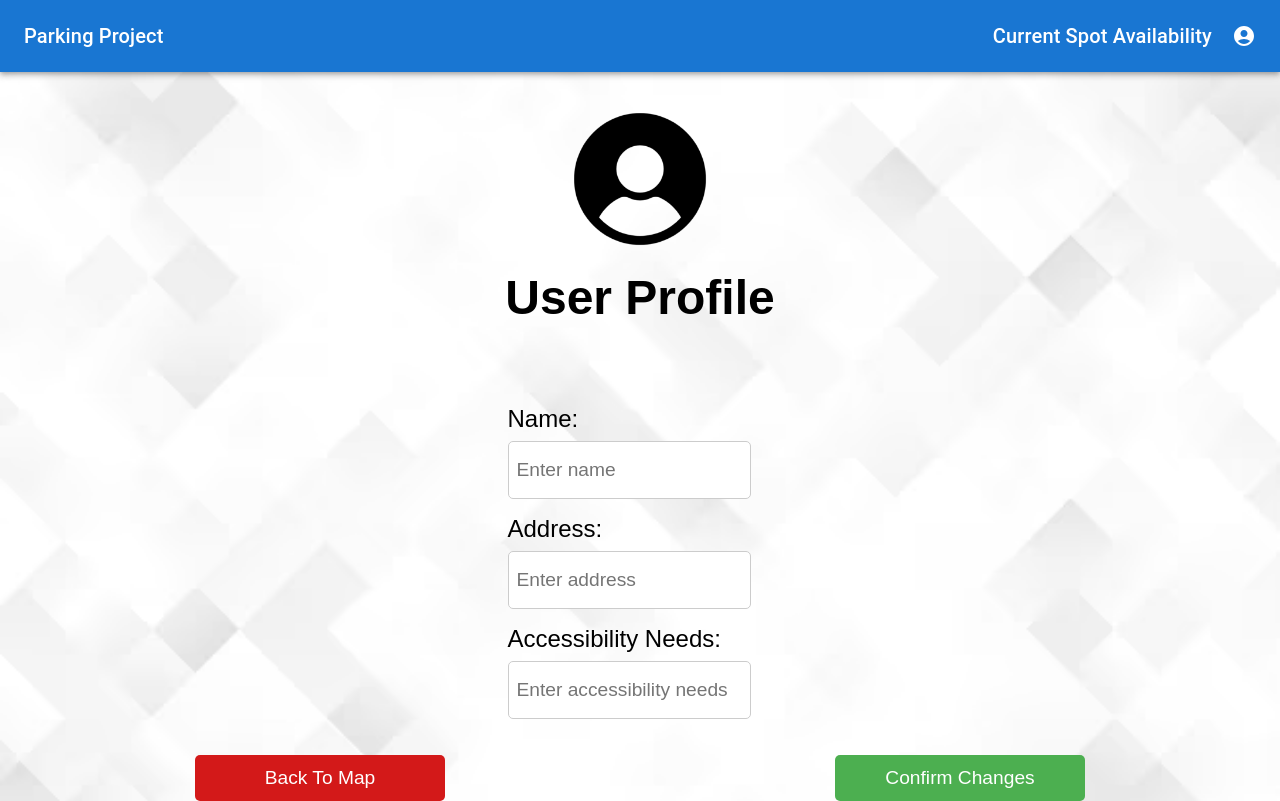
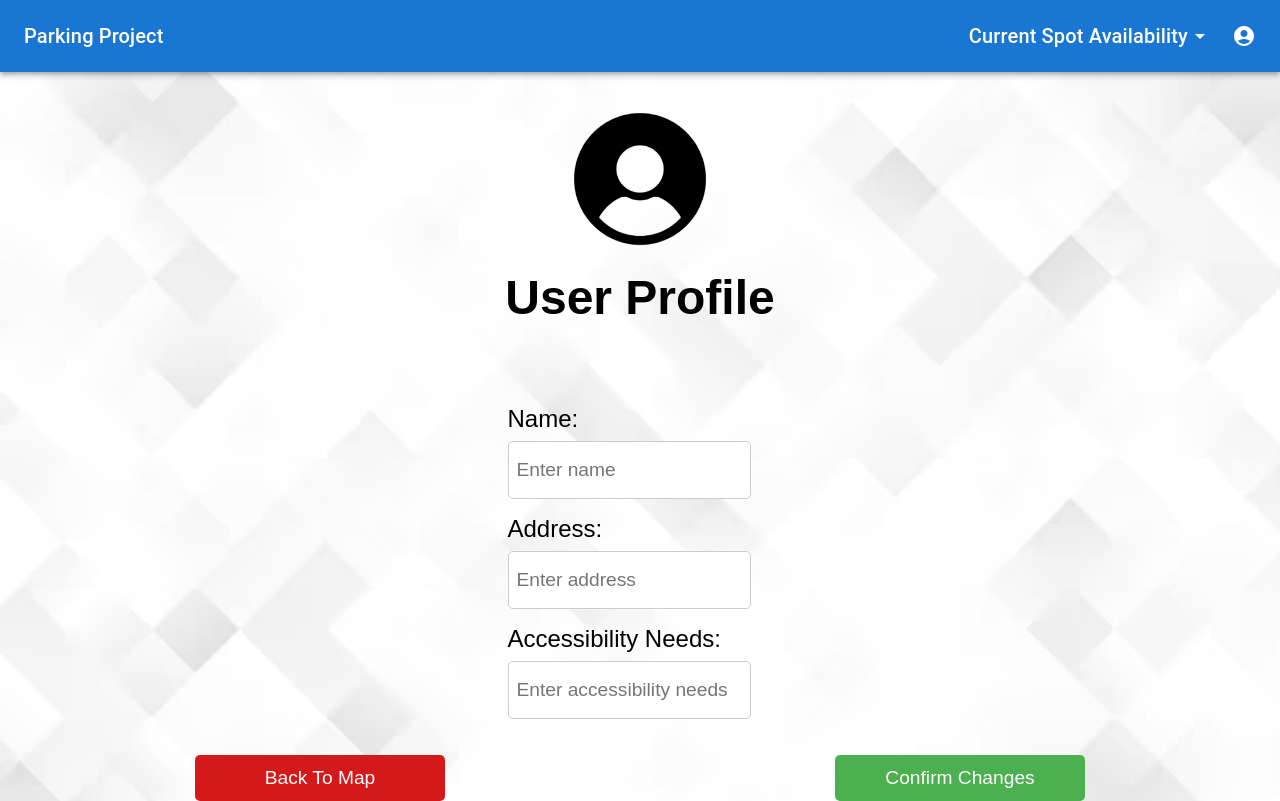
Before and after one commit to hafeefas/HCIParking, a React (Create React App) app: page /HCIParking/user-profiles in a window 1280 px wide. Built offline with nearby package versions, Linux system fonts and the light colour scheme.

Commit message:
Added dropdown symbol near symbol on dropdown

```diff
--- a/src/components/Navbar.js
+++ b/src/components/Navbar.js
@@ -9,6 +9,7 @@ import Typography from "@mui/material/Typography";
 import MenuItem from "@mui/material/MenuItem";
 import Menu from "@mui/material/Menu";
 import { Link } from 'react-router-dom'
+import ArrowDropDownIcon from '@mui/icons-material/ArrowDropDown';
 
 import AccountCircle from "@mui/icons-material/AccountCircle";
 import MoreIcon from "@mui/icons-material/MoreVert";
@@ -128,7 +129,7 @@ export default function PrimarySearchAppBar({ spots }) {
             sx={{ display: { xs: "none", sm: "block" } }}
           >
 
-            <p onClick={() => window.location.href = '/HCIParking/'} style={{cursor:"pointer"}}>Parking Project</p>
+            <p onClick={() => window.location.href = '/HCIParking/'} style={{ cursor: "pointer" }}>Parking Project</p>
           </Typography>
           <Box sx={{ flexGrow: 1 }} />
           <StyledIconButton onClick={handleDrawerOpen}>
@@ -136,11 +137,14 @@ export default function PrimarySearchAppBar({ spots }) {
               variant="h6"
               noWrap
               component="div"
-              sx={{ display: { xs: "none", sm: "block" }, cursor: "pointer" }}
+              sx={{ display: { xs: 'none', sm: 'block' }, cursor: 'pointer' }}
             >
               Current Spot Availability
             </Typography>
+            <ArrowDropDownIcon />
           </StyledIconButton>
+
+
           <Box sx={{ display: { xs: "none", md: "flex" } }}>
             <StyledIconButton
               size="large"
@@ -175,7 +179,7 @@ export default function PrimarySearchAppBar({ spots }) {
         open={isDrawerOpen}
         onClose={handleDrawerClose}
       >
-        <div style={{ padding: '16px', marginTop:"20px" }}>
+        <div style={{ padding: '16px', marginTop: "20px" }}>
           <SpotsTable spots={spots} />
           <IconButton
             style={{ position: 'absolute', top: '16px', right: '16px' }}
```
